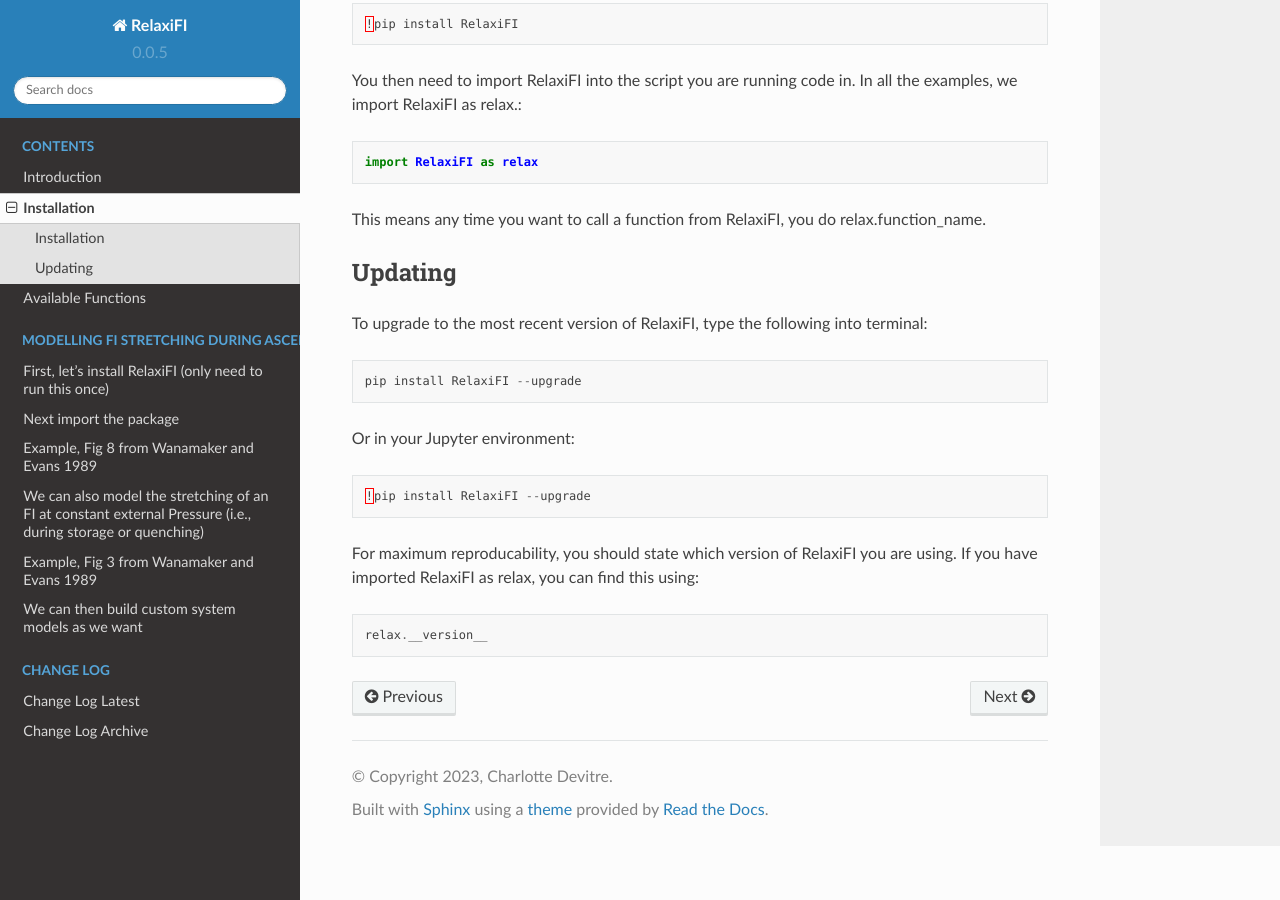
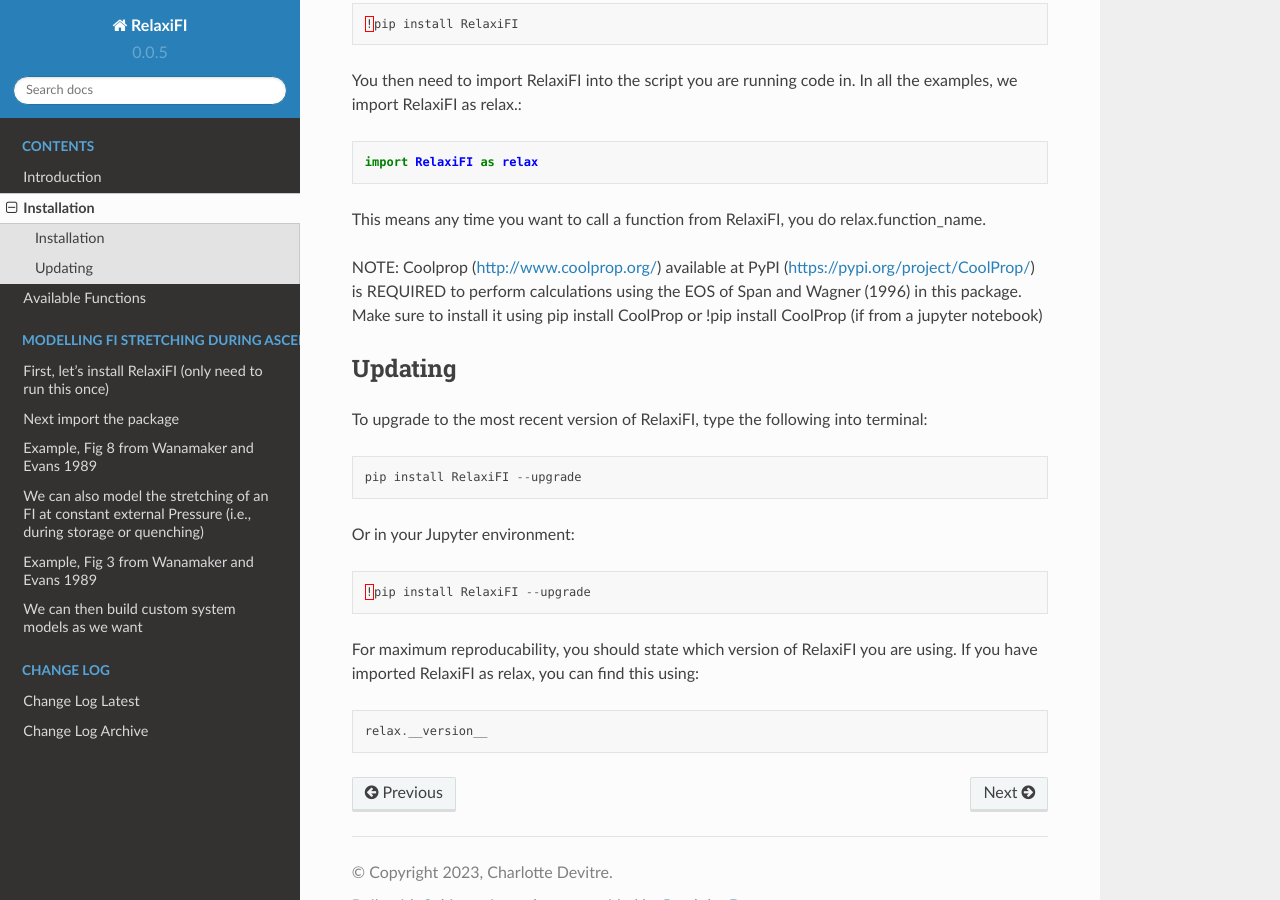
Before and after one commit to cljdevitre/FIstretch, a Sphinx documentation site: the page built from docs/source/content_installation.rst, in a window 1280 px wide and 900 px high, scrolled down 498 px. Built offline with Sphinx 7.4.7 and the Read the Docs theme 2.0.0, drawn with Linux system fonts in a browser that asks for light colours.

Commit message:
note on Coolprop

```diff
--- a/docs/source/content_installation.rst
+++ b/docs/source/content_installation.rst
@@ -28,7 +28,7 @@
 
 This means any time you want to call a function from RelaxiFI, you do relax.function_name.
 
-
+NOTE: Coolprop (http://www.coolprop.org/) available at PyPI (https://pypi.org/project/CoolProp/) is REQUIRED to perform calculations using the EOS of Span and Wagner (1996) in this package. Make sure to install it using pip install CoolProp or !pip install CoolProp (if from a jupyter notebook)
 
 Updating
 ========
```
Also changed, not shown: README.md (+2 -0 lines).
